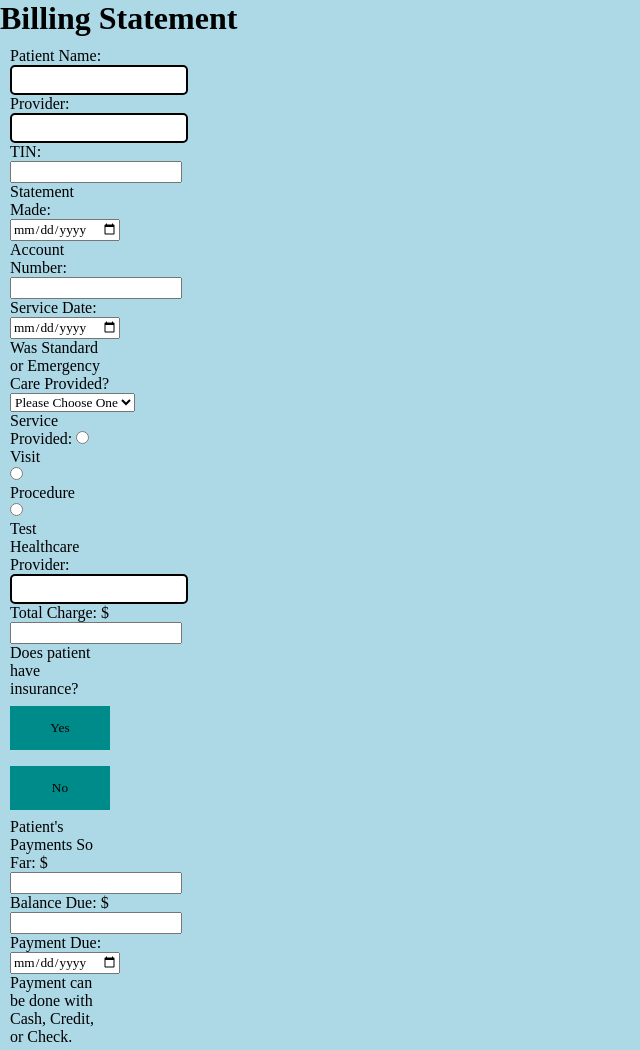
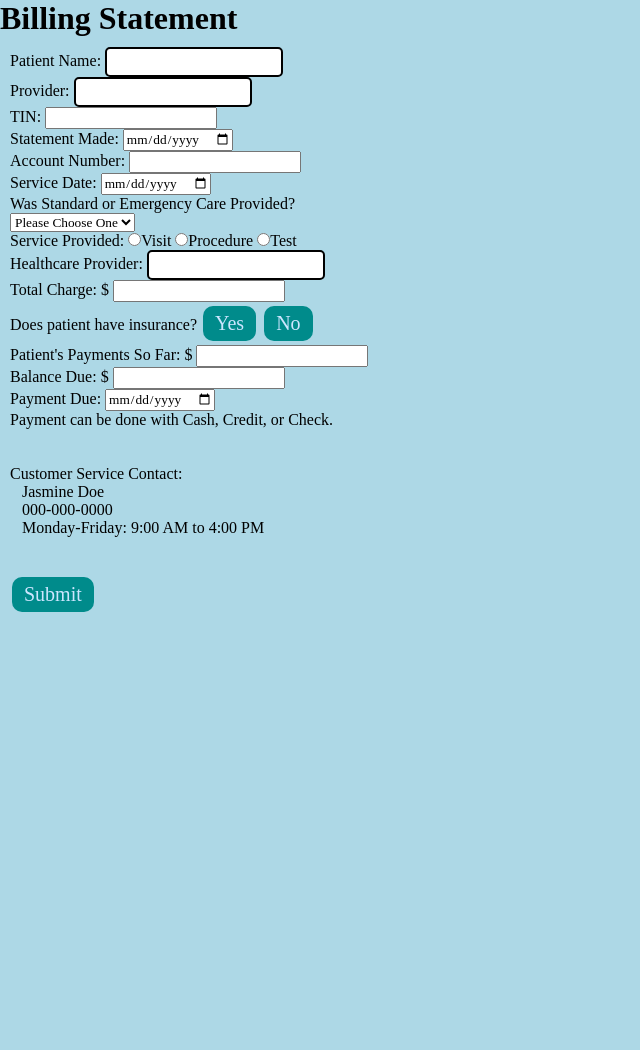
Before and after one commit to cis4150-2023/clinic, a PHP site: page /Billing_Statement_Page.html in a window 1280 px wide. Shown: the top 1050 px of the page, without its empty margins (0-640 px from the left). After the commit the page ends 612 px from the top, so only its background shows below. Run offline with PHP 8.4, Linux system fonts and the light colour scheme.

Commit message:
Update style.css

```diff
--- a/Clinic23/main/style.css
+++ b/Clinic23/main/style.css
@@ -603,13 +603,15 @@ form {border: 3px solid --form;}
 }
 
 button {
-  background-color: var(--button);
-  color: --buttonTxt;
-  padding: 14px 20px;
-  margin: 8px 0;
-  border: none;
-  cursor: pointer;
-  width: 100%;
+    background-color: var(--button);
+    border: var(--border);
+    border-radius: 0.5em;
+    color: var(--buttonTxt);
+    font-size: 1.25em;
+    padding: 6px 12px;
+    text-decoration: none;
+    margin: 4px 2px;
+    cursor: pointer;
 }
 
 button:hover {
@@ -666,7 +668,3 @@ display: flex;
 margin: 40px 50px;
 padding: 30px;
 }
-label{
-    width:100px;
-    display:inline-block;
-}
```
